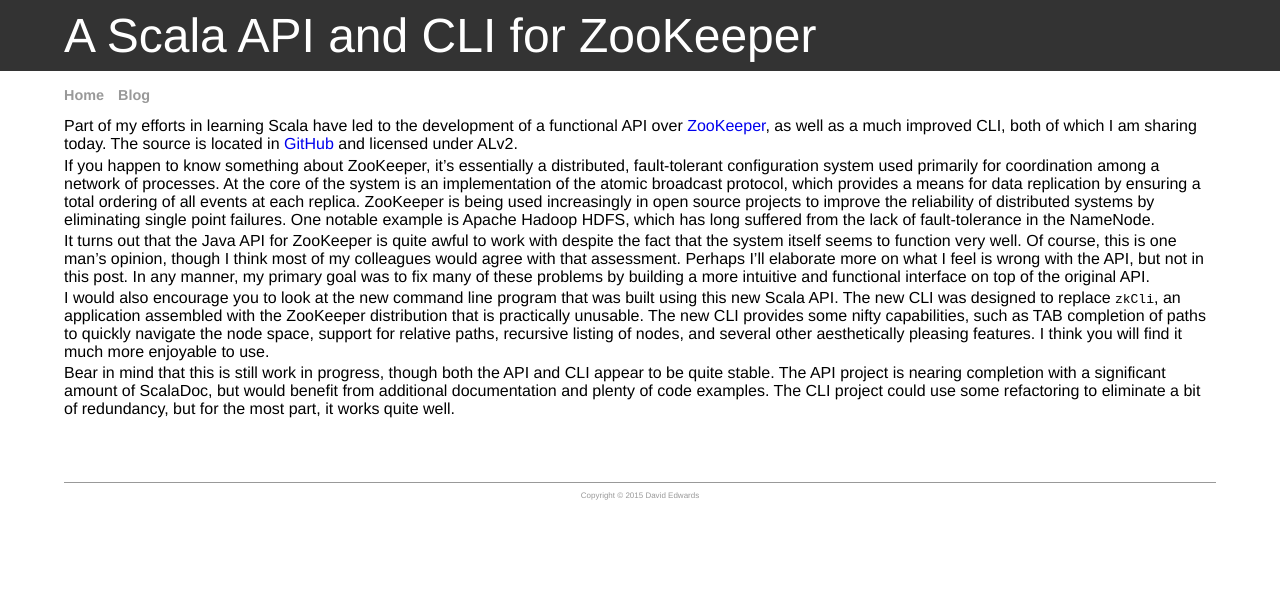
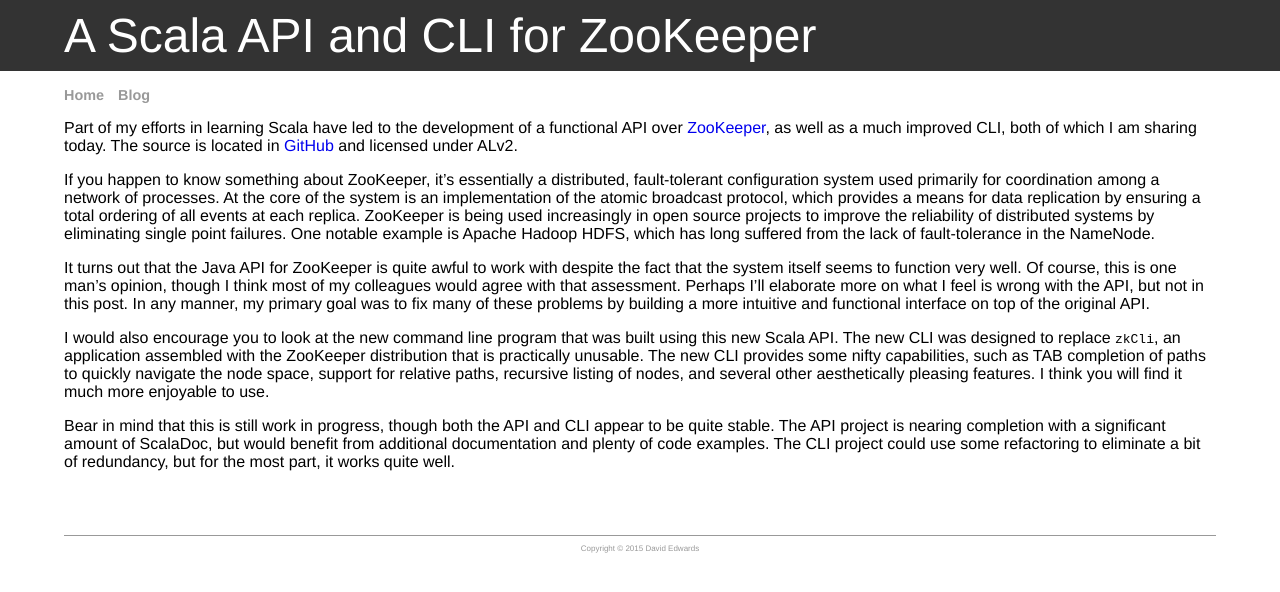
Before and after one commit to davidledwards/davidledwards.github.io, a Jekyll site: the page built from _posts/2012-12-17-a-scala-api-and-cli-for-zookeeper.md, in a window 1280 px wide. Shown: the top 592 px of the page. Built offline with Jekyll 4.4.1, drawn with Linux system fonts in a browser that asks for light colours.

Commit message:
try eliminating margins on p element

```diff
--- a/css/main.css
+++ b/css/main.css
@@ -61,11 +61,12 @@
   margin: 2rem 0 0.5rem 0;
   color: #333333;
 }
-
+/*
 p {
   margin: 0.2em 0 0.2em 0;
   margin: 0.2rem 0 0.2rem 0;
 }
+*/
 
 a {
   text-decoration: none;
@@ -84,5 +85,4 @@
 }
 
 .post {
-  margin: 0.5em auto 1em;
 }
```
